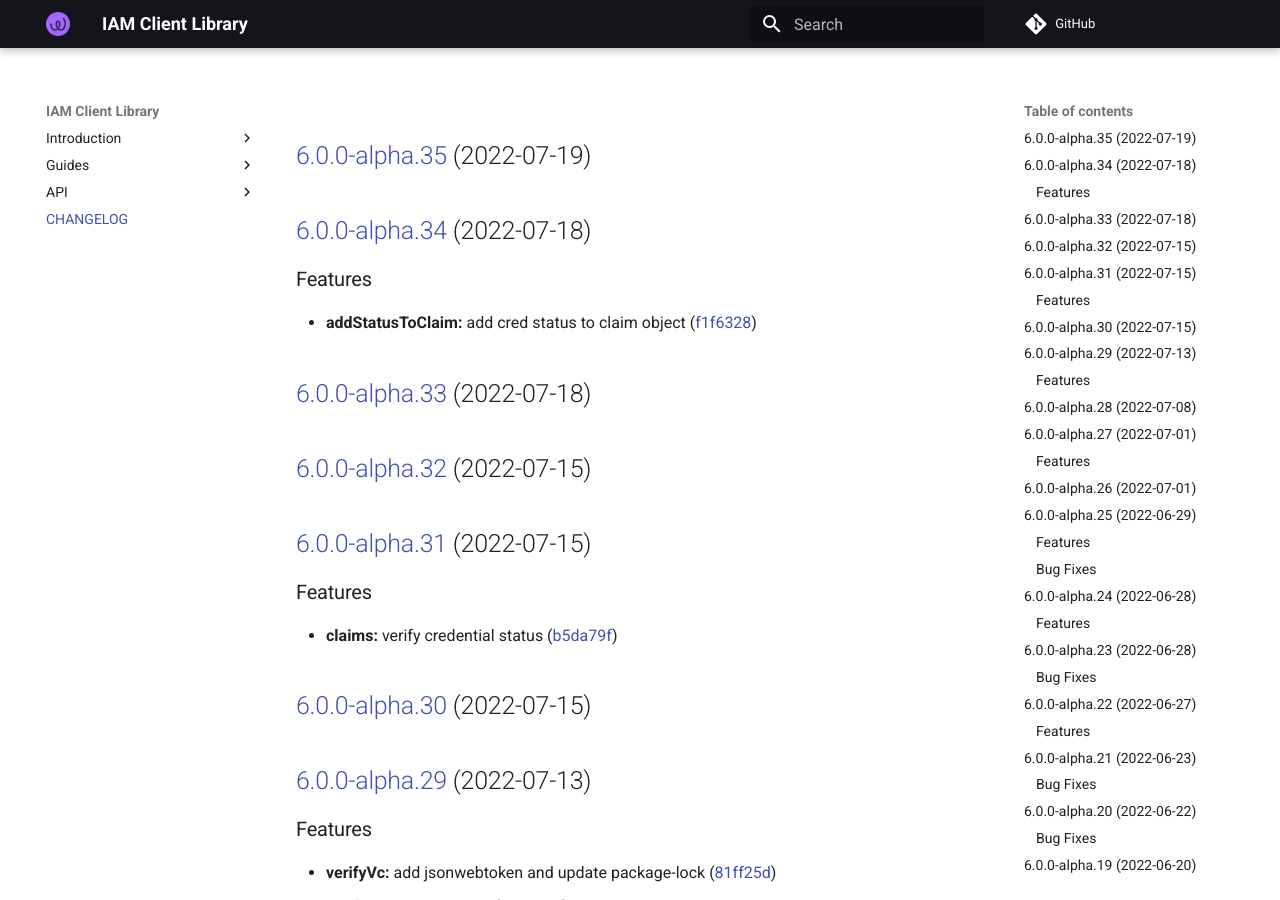
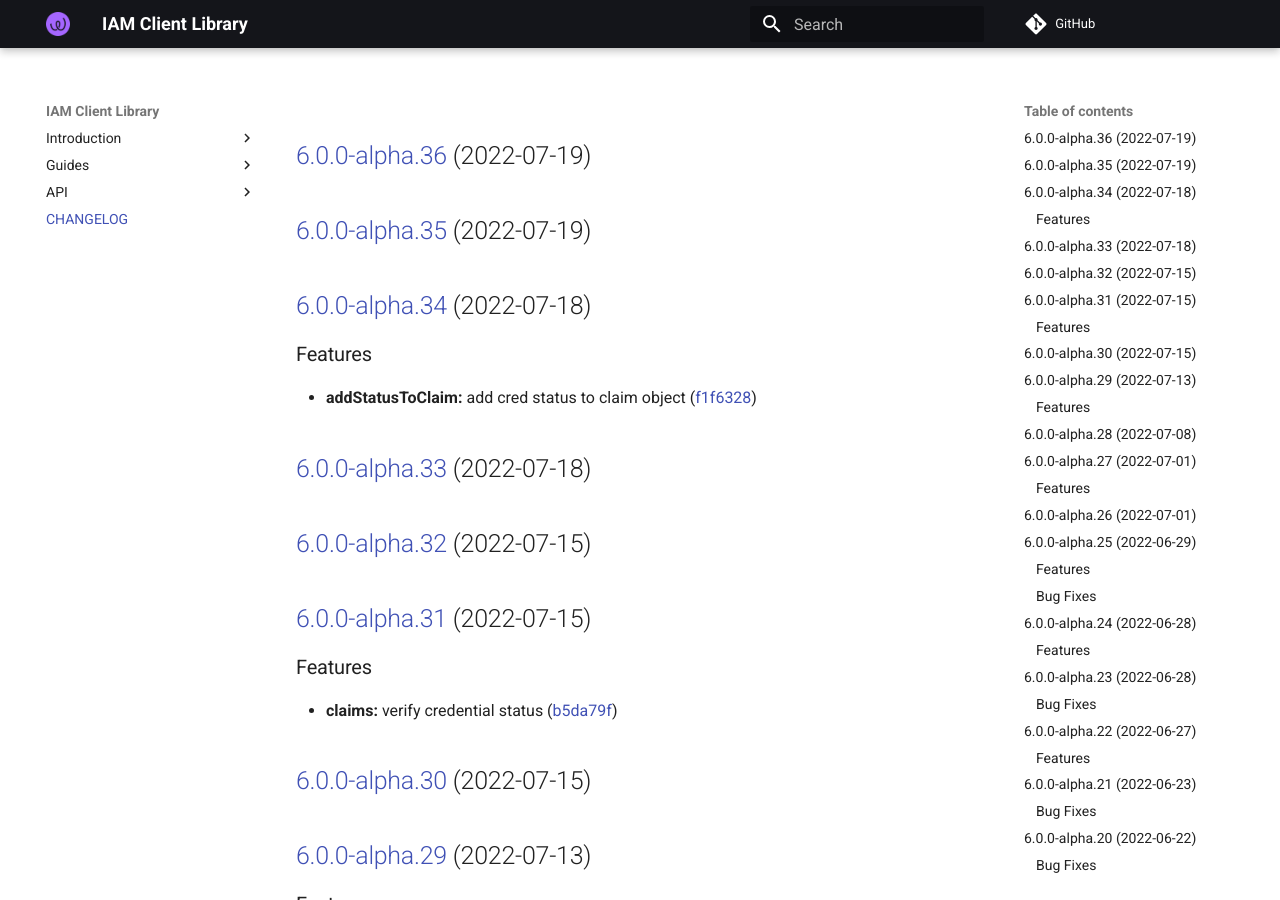
Before and after one commit to energywebfoundation/iam-client-lib, an MkDocs documentation site: the page built from docs/CHANGELOG.md, in a window 1280 px wide and 900 px high. Built offline with MkDocs 1.6.1 and Material for MkDocs 9.7.7, drawn with Linux system fonts in a browser that asks for light colours; comment, search, counter and statistics services are not loaded.

Commit message:
chore(release): 6.0.0-alpha.36 [skip ci]
## [6.0.0-alpha.36](https://github.com/energywebfoundation/iam-client-lib/compare/v6.0.0-alpha.35...v6.0.0-alpha.36) (2022-07-19)

```diff
--- a/docs/CHANGELOG.md
+++ b/docs/CHANGELOG.md
@@ -1,3 +1,5 @@
+## [6.0.0-alpha.36](https://github.com/energywebfoundation/iam-client-lib/compare/v6.0.0-alpha.35...v6.0.0-alpha.36) (2022-07-19)
+
 ## [6.0.0-alpha.35](https://github.com/energywebfoundation/iam-client-lib/compare/v6.0.0-alpha.34...v6.0.0-alpha.35) (2022-07-19)
 
 ## [6.0.0-alpha.34](https://github.com/energywebfoundation/iam-client-lib/compare/v6.0.0-alpha.33...v6.0.0-alpha.34) (2022-07-18)
--- a/package.json
+++ b/package.json
@@ -1,6 +1,6 @@
 {
   "name": "iam-client-lib",
-  "version": "6.0.0-alpha.35",
+  "version": "6.0.0-alpha.36",
   "description": "Library for Decentralized Identity and Access Management",
   "main": "dist/index.js",
   "module": "dist/index.esm.js",
```
